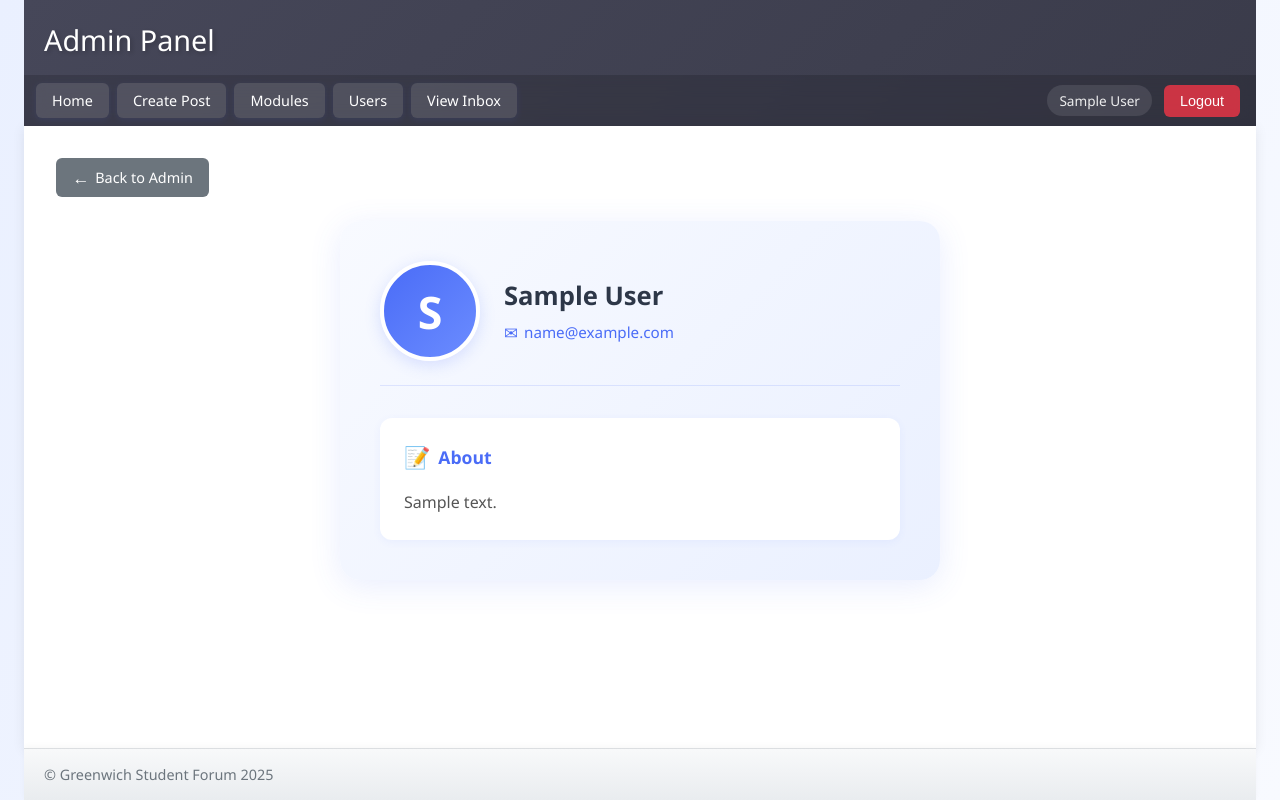
After one commit to DK0310/web_program1_CW, a PHP site: page /admin/user_profile.php?id=1 in a window 1280 px wide. The commit adds this page. Run offline with PHP 8.4, Linux system fonts and the light colour scheme; the visitor is signed in with stand-in values (Sample User, id 1); tables that the repository leaves empty or names only in its code hold one stand-in row (values such as "Sample post"); some libraries are stand-ins or nearby versions.

Commit message:
all error fix v2

```diff
--- /dev/null
+++ b/admin/user_profile.php
@@ -0,0 +1,37 @@
+<?php
+session_start();
+
+if (empty($_SESSION['user_role']) || $_SESSION['user_role'] !== 'admin') {
+    header('Location: login.php');
+    exit;
+}
+
+include '../db/db.php';
+include '../db/db_function.php';
+
+$userId = $_GET['id'] ?? null;
+if (!$userId) {
+    $title = 'User Profile';
+    $output = '<div class="errors">User not found.</div>';
+    include '../admin_templates/admin_layout.html.php';
+    exit;
+}
+
+$user = getUserProfile($pdo, $userId);
+if (!$user) {
+    $title = 'User Profile';
+    $output = '<div class="errors">User not found.</div>';
+    include '../admin_templates/admin_layout.html.php';
+    exit;
+}
+
+// Calculate avatar path
+$upAvatarPath = getAvatarPath($user['user_image'] ?? '', '../');
+
+$title = htmlspecialchars($user['name'], ENT_QUOTES, 'UTF-8') . "'s Profile";
+
+ob_start();
+include '../admin_templates/admin_viewuserprofile.html.php';
+$output = ob_get_clean();
+
+include '../admin_templates/admin_layout.html.php';
--- a/admin_templates/admin_layout.html.php
+++ b/admin_templates/admin_layout.html.php
@@ -1,9 +1,14 @@
+<?php
+if (session_status() === PHP_SESSION_NONE) session_start();
+// $basePath should be set by calling PHP file. Default '../' for files in admin/
+if (!isset($basePath)) $basePath = '../';
+?>
 <!DOCTYPE html>
 <html lang="en">
 <head>
     <meta charset="UTF-8">
     <meta name="viewport" content="width=device-width, initial-scale=1.0">
-    <link rel="stylesheet" href="../base.css">
+    <link rel="stylesheet" href="<?= $basePath ?>base.css">
     <title><?= htmlspecialchars($title ?? 'Admin', ENT_QUOTES, 'UTF-8') ?></title>
 </head>
 <body>
@@ -13,23 +18,22 @@
             <input type="checkbox" id="nav-toggle" class="nav-checkbox">
             <label for="nav-toggle" class="nav-toggle" aria-label="Toggle navigation">☰</label>
             <nav>
-                <?php if (session_status() === PHP_SESSION_NONE) session_start(); ?>
                 <ul class="nav-tabs" id="navMenu">
-                    <li><a class="btn" href="question.php">Home</a></li>
-                    <li><a class="btn" href="addquestion.php">Create Post</a></li>
-                    <li><a class="btn" href="manage_module.php">Modules</a></li>
-                    <li><a class="btn" href="users.php">Users</a></li>
-                    <li><a class="btn" href="view_emails.php">View Inbox</a></li>
+                    <li><a class="btn" href="<?= $basePath ?>admin/question.php">Home</a></li>
+                    <li><a class="btn" href="<?= $basePath ?>admin/addquestion.php">Create Post</a></li>
+                    <li><a class="btn" href="<?= $basePath ?>admin/manage_module.php">Modules</a></li>
+                    <li><a class="btn" href="<?= $basePath ?>admin/users.php">Users</a></li>
+                    <li><a class="btn" href="<?= $basePath ?>admin/view_emails.php">View Inbox</a></li>
                 </ul>
 
                 <div class="nav-right">
                     <?php if (!empty($_SESSION['user_role']) && $_SESSION['user_role'] === 'admin'): ?>
                         <span class="nav-user"><?= htmlspecialchars($currentUserName ?? $_SESSION['user_name'] ?? 'Admin', ENT_QUOTES, 'UTF-8') ?></span>
-                        <form action="../logout.php" method="post" style="display:inline;margin:0">
+                        <form action="<?= $basePath ?>logout.php" method="post" style="display:inline;margin:0">
                             <button class="btn logout" type="submit">Logout</button>
                         </form>
                     <?php else: ?>
-                        <a class="btn ghost" href="../index.php">Back to site</a>
+                        <a class="btn ghost" href="<?= $basePath ?>index.php">Back to site</a>
                     <?php endif; ?>
                 </div>
             </nav>
--- a/admin_templates/admin_question.html.php
+++ b/admin_templates/admin_question.html.php
@@ -9,7 +9,7 @@
                         <?= strtoupper(substr($question['name'] ?? 'A',0,1)) ?>
                     </div>
                 <?php endif; ?>
-                <a href="../user_profile.php?id=<?= htmlspecialchars($question['userid'], ENT_QUOTES, 'UTF-8') ?>" style="font-weight:600;color:#4a6cf7;text-decoration:none;">
+                <a href="../admin/user_profile.php?id=<?= htmlspecialchars($question['userid'], ENT_QUOTES, 'UTF-8') ?>" style="font-weight:600;color:#4a6cf7;text-decoration:none;">
                     <?= htmlspecialchars($question['name'] ?? 'Anonymous', ENT_QUOTES, 'UTF-8') ?>
                 </a>
                 <span style="font-size:0.95em; color:#444; margin-left:8px;">Posted: <?=htmlspecialchars(!empty($question['date']) ? date('j M Y', strtotime($question['date'])) : '', ENT_QUOTES, 'UTF-8')?> • Module: <?=htmlspecialchars($question['module'] ?? '', ENT_QUOTES, 'UTF-8')?></span>
--- /dev/null
+++ b/admin_templates/admin_viewuserprofile.html.php
@@ -0,0 +1,45 @@
+<!-- Back button -->
+<div style="margin-bottom: 1.5em;">
+    <a href="question.php" class="btn secondary" style="display:inline-flex;align-items:center;gap:6px;">
+        <span style="font-size:1.2em;">←</span> Back to Admin
+    </a>
+</div>
+
+<div class="profile-card">
+
+    <!-- Profile Header -->
+    <div class="profile-header">
+        <?php if (!empty($upAvatarPath) && file_exists($upAvatarPath)): ?>
+            <img src="<?= htmlspecialchars($upAvatarPath, ENT_QUOTES, 'UTF-8') ?>" alt="Avatar" class="profile-avatar-img">
+        <?php else: ?>
+            <div class="profile-avatar-placeholder">
+                <?= strtoupper(substr($user['name'] ?? 'A', 0, 1)) ?>
+            </div>
+        <?php endif; ?>
+
+        <div class="profile-info">
+            <h2 class="profile-name">
+                <?= htmlspecialchars($user['name'], ENT_QUOTES, 'UTF-8') ?>
+            </h2>
+            <div class="profile-email">
+                <span style="font-size:1.1em;">✉</span>
+                <?= htmlspecialchars($user['email'] ?? 'No email', ENT_QUOTES, 'UTF-8') ?>
+            </div>
+        </div>
+    </div>
+
+    <!-- About Section -->
+    <div class="profile-about">
+        <h3>
+            <span style="font-size:1.2em;">📝</span> About
+        </h3>
+        <div class="profile-about-content">
+            <?php if (!empty($user['description'])): ?>
+                <?= nl2br(htmlspecialchars($user['description'], ENT_QUOTES, 'UTF-8')) ?>
+            <?php else: ?>
+                <span style="color:#aaa;font-style:italic;">This user hasn't written anything about themselves yet.</span>
+            <?php endif; ?>
+        </div>
+    </div>
+
+</div>
```
Also changed, not shown: user_profile.php (+3 -5 lines).
